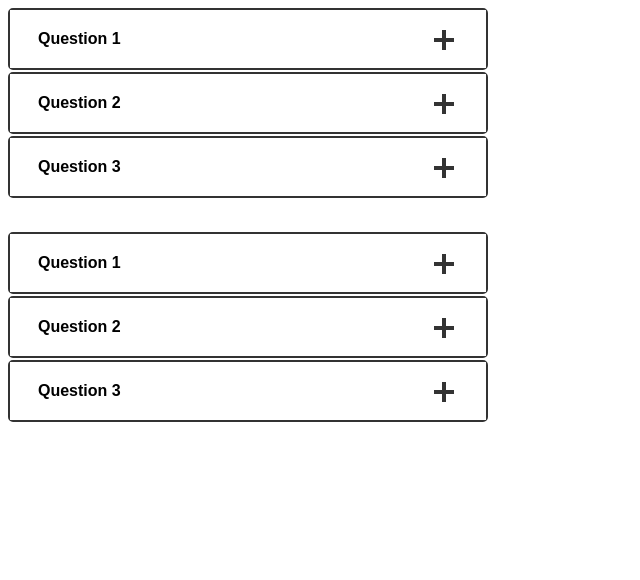
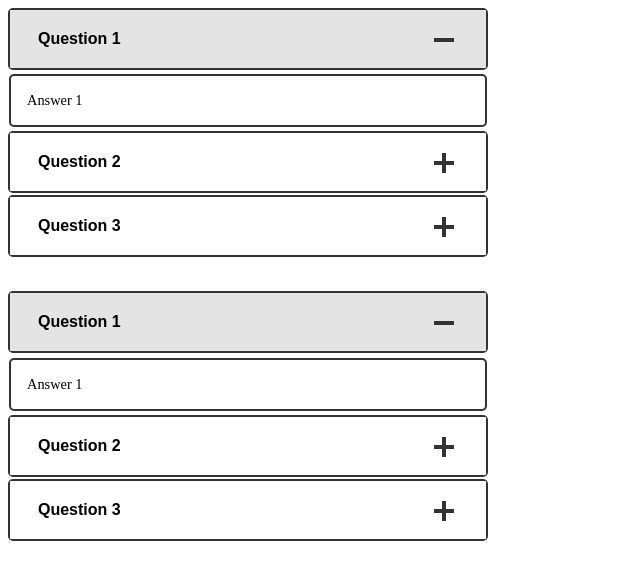
Before and after one commit to rayphelan/strata3, a website: page index.html in a window 1280 px wide. Shown: the whole page, without its empty margins (0-640 px from the left). Drawn offline with Linux system fonts and the light colour scheme.

Commit message:
Added icon animation, accordion focus javascript, and auto click 1st element

```diff
--- a/css/main.css
+++ b/css/main.css
@@ -109,3 +109,12 @@
   height: 4px;
   margin-top: -2px;
 }
+
+/* Animate Icons */
+
+.accordion-trigger[aria-expanded="true"] .accordion-icon:before {
+   transform: rotate(90deg);
+}
+.accordion-trigger[aria-expanded="true"] .accordion-icon:after {
+  transform: rotate(180deg);
+}
--- a/js/AccordionGenerator.js
+++ b/js/AccordionGenerator.js
@@ -106,7 +106,27 @@ class AccordionGenerator {
       }
     });
 
+
+    // Add focus and blur style
+    accordion.querySelectorAll('.accordion-trigger').forEach(trigger => {
+
+      trigger.addEventListener('focus', () => {
+        accordion.classList.add('focus');
+      });
+
+      trigger.addEventListener('blur', () => {
+        accordion.classList.remove('focus');
+      });
+
+    });
+
+    // Click first accordion button to activate
+    accordion.getElementsByTagName("BUTTON")[0].click();
+
+
   }
+
+
 }
 
 export { AccordionGenerator }
```
Also changed, not shown: css/main.min.css.
